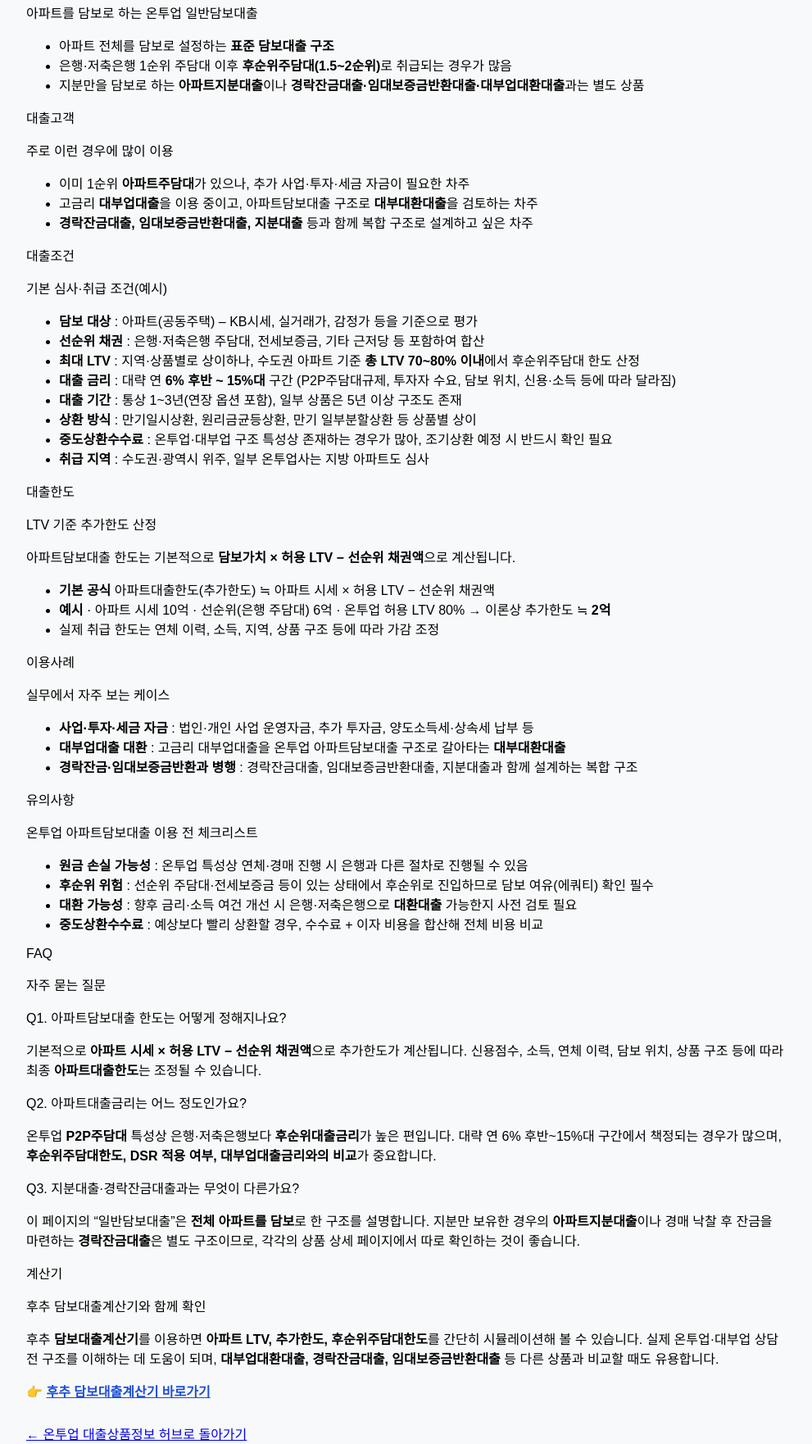
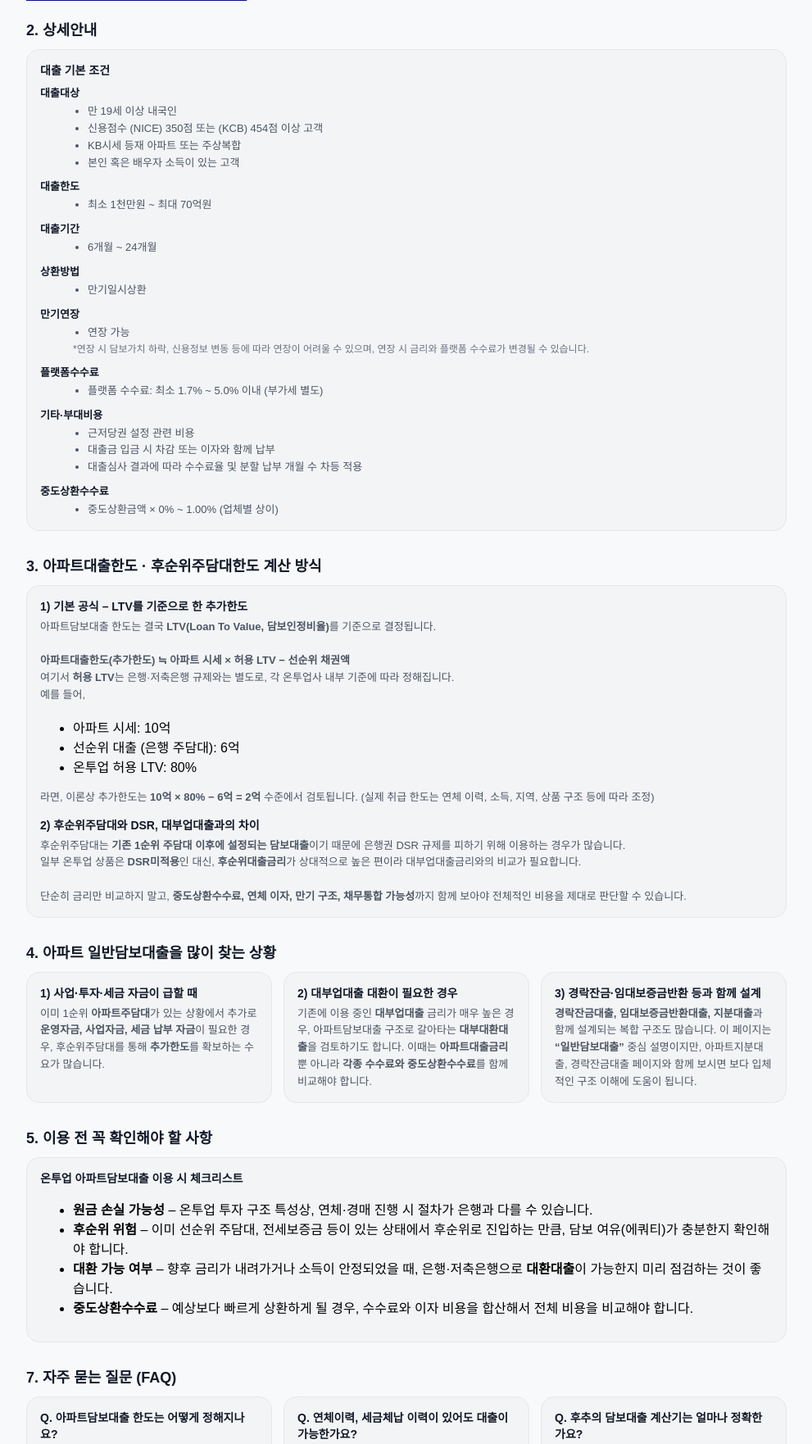
Before and after one commit to huchudb/huchudb.github.io, a plain HTML site: page beta/products/apt-general.html in a window 1280 px wide. Shown: the part 447-2209 px from the top of the page at 82% size, without its empty margins (144-1135 px from the left). Drawn offline with Linux system fonts and the light colour scheme.

Commit message:
Update apt-general.html

```diff
--- a/beta/products/apt-general.html
+++ b/beta/products/apt-general.html
@@ -48,18 +48,23 @@
   </header>
 
   <main class="products-main">
-
-    <!-- 섹션 1. 히어로 영역(카드형 그대로 유지) -->
+    <!-- 섹션 1. 히어로 영역 -->
     <section class="products-hero">
-      <h1 class="products-hero__title">아파트담보대출 – 일반담보대출 (온투업/P2P)</h1>
+      <h1 class="products-hero__title">아파트 – 일반담보대출</h1>
       <p class="products-hero__desc">
-        후추에서 정리한 <strong>온투업(P2P) 아파트담보대출 중 ‘일반담보대출’</strong> 설명 페이지입니다.
-        은행·저축은행 주택담보대출로는 한도가 부족하거나, 추가 자금이 필요한 경우
-        <strong>후순위주담대, 온투업 아파트담보대출</strong>을 어떻게 활용할 수 있는지 구조를 정리합니다.
+        온라인투자연계금융업 아파트담보대출 상품 중
+        <strong>‘일반담보대출’</strong> 관련 설명입니다.
         <br /><br />
-        이 페이지는 실제 온투업 사례를 바탕으로
-        <strong>아파트대출한도, 아파트대출금리, 후순위주담대한도</strong>를 이해할 수 있도록 돕는
-        <strong>정보 제공용 베타 콘텐츠</strong>입니다. (대출 실행은 각 온투업사 심사 결과에 따라 달라질 수 있습니다.)
+        <strong>대상고객:</strong> 은행·저축은행 주택담보대출로는 한도가 부족하거나, 추가 자금이 필요한 개인<br />
+        <strong>대출한도:</strong> 1천만원 ~ 70억원<br />
+        <strong>대출약정:</strong> 대면 또는 비대면(업체별 상이)<br />
+        <strong>대출금리:</strong> 최저 6% ~ 최대 15.5%<br />
+        <strong>플랫폼수수료:</strong> 최소 1.7% ~ 5.0% 이내 (부가세 별도)
+        <br /><br />
+        <em style="font-size:12px;color:#6b7280;">
+          *해당 정보는 온투업에서 취급중인 부동산 담보대출상품과 실제 대출 사례를 바탕으로 구성된
+          단순 정보 제공용 콘텐츠입니다. (대출한도 등 관련 문의는 각 온투업사에 문의하세요.)
+        </em>
       </p>
 
       <!-- 태그 블록 (SEO 키워드 노출용) -->
@@ -86,184 +91,217 @@
       </div>
     </section>
 
-    <!-- ============================================================
-         섹션 2 이후: ‘상품안내’ 2열 표 형식 레이아웃
-         ============================================================ -->
+    <!-- 섹션 2. 상세안내 -->
     <section class="products-section">
-      <div class="product-detail">
-        <div class="product-detail-tab">상품안내</div>
-        <div class="product-detail-inner">
+      <h2 class="products-section__title">2. 상세안내</h2>
+      <article class="product-info-card">
+        <h3>대출 기본 조건</h3>
 
-          <!-- 2-1. 상품개요 -->
-          <div class="product-detail-row">
-            <div class="product-detail-label">상품개요</div>
-            <div class="product-detail-body">
-              <p class="product-detail-body__title">아파트를 담보로 하는 온투업 일반담보대출</p>
+        <h4 style="margin:8px 0 4px;font-size:13px;font-weight:800;color:#111827;">대출대상</h4>
+        <ul style="margin:0 0 8px 18px;font-size:13px;color:#4b5563;line-height:1.6;">
+          <li>만 19세 이상 내국인</li>
+          <li>신용점수 (NICE) 350점 또는 (KCB) 454점 이상 고객</li>
+          <li>KB시세 등재 아파트 또는 주상복합</li>
+          <li>본인 혹은 배우자 소득이 있는 고객</li>
+        </ul>
+
+        <h4 style="margin:8px 0 4px;font-size:13px;font-weight:800;color:#111827;">대출한도</h4>
+        <ul style="margin:0 0 8px 18px;font-size:13px;color:#4b5563;line-height:1.6;">
+          <li>최소 1천만원 ~ 최대 70억원</li>
+        </ul>
+
+        <h4 style="margin:8px 0 4px;font-size:13px;font-weight:800;color:#111827;">대출기간</h4>
+        <ul style="margin:0 0 8px 18px;font-size:13px;color:#4b5563;line-height:1.6;">
+          <li>6개월 ~ 24개월</li>
+        </ul>
+
+        <h4 style="margin:8px 0 4px;font-size:13px;font-weight:800;color:#111827;">상환방법</h4>
+        <ul style="margin:0 0 8px 18px;font-size:13px;color:#4b5563;line-height:1.6;">
+          <li>만기일시상환</li>
+        </ul>
+
+        <h4 style="margin:8px 0 4px;font-size:13px;font-weight:800;color:#111827;">만기연장</h4>
+        <ul style="margin:0 0 8px 18px;font-size:13px;color:#4b5563;line-height:1.6;">
+          <li>연장 가능</li>
+          <li style="list-style:none;margin-left:-18px;font-size:12px;color:#6b7280;">
+            *연장 시 담보가치 하락, 신용정보 변동 등에 따라 연장이 어려울 수 있으며,
+            연장 시 금리와 플랫폼 수수료가 변경될 수 있습니다.
+          </li>
+        </ul>
+
+        <h4 style="margin:8px 0 4px;font-size:13px;font-weight:800;color:#111827;">플랫폼수수료</h4>
+        <ul style="margin:0 0 8px 18px;font-size:13px;color:#4b5563;line-height:1.6;">
+          <li>플랫폼 수수료: 최소 1.7% ~ 5.0% 이내 (부가세 별도)</li>
+        </ul>
+
+        <h4 style="margin:8px 0 4px;font-size:13px;font-weight:800;color:#111827;">기타·부대비용</h4>
+        <ul style="margin:0 0 8px 18px;font-size:13px;color:#4b5563;line-height:1.6;">
+          <li>근저당권 설정 관련 비용</li>
+          <li>대출금 입금 시 차감 또는 이자와 함께 납부</li>
+          <li>대출심사 결과에 따라 수수료율 및 분할 납부 개월 수 차등 적용</li>
+        </ul>
+
+        <h4 style="margin:8px 0 4px;font-size:13px;font-weight:800;color:#111827;">중도상환수수료</h4>
+        <ul style="margin:0 0 0 18px;font-size:13px;color:#4b5563;line-height:1.6;">
+          <li>중도상환금액 × 0% ~ 1.00% (업체별 상이)</li>
+        </ul>
+      </article>
+    </section>
+
+    <!-- 섹션 3~5: 기존 설명 그대로 유지 -->
+    <section class="products-section">
+      <h2 class="products-section__title">3. 아파트대출한도 · 후순위주담대한도 계산 방식</h2>
+      <article class="product-info-card">
+        <h3>1) 기본 공식 – LTV를 기준으로 한 추가한도</h3>
+        <p>
+          아파트담보대출 한도는 결국
+          <strong>LTV(Loan To Value, 담보인정비율)</strong>를 기준으로 결정됩니다.
+          <br /><br />
+          <strong>아파트대출한도(추가한도) ≒ 아파트 시세 × 허용 LTV − 선순위 채권액</strong>
+          <br />
+          여기서 <strong>허용 LTV</strong>는 은행·저축은행 규제와는 별도로,
+          각 온투업사 내부 기준에 따라 정해집니다.
+          <br />
+          예를 들어,
+        </p>
         <ul>
-                <li>아파트 전체를 담보로 설정하는 <strong>표준 담보대출 구조</strong></li>
-                <li>은행·저축은행 1순위 주담대 이후 <strong>후순위주담대(1.5~2순위)</strong>로 취급되는 경우가 많음</li>
-                <li>지분만을 담보로 하는 <strong>아파트지분대출</strong>이나
-                  <strong>경락잔금대출·임대보증금반환대출·대부업대환대출</strong>과는 별도 상품</li>
+          <li>아파트 시세: 10억</li>
+          <li>선순위 대출 (은행 주담대): 6억</li>
+          <li>온투업 허용 LTV: 80%</li>
         </ul>
-            </div>
-          </div>
-
-          <!-- 2-2. 대출고객 -->
-          <div class="product-detail-row">
-            <div class="product-detail-label">대출고객</div>
-            <div class="product-detail-body">
-              <p class="product-detail-body__title">주로 이런 경우에 많이 이용</p>
-              <ul>
-                <li>이미 1순위 <strong>아파트주담대</strong>가 있으나, 추가 사업·투자·세금 자금이 필요한 차주</li>
-                <li>고금리 <strong>대부업대출</strong>을 이용 중이고,
-                    아파트담보대출 구조로 <strong>대부대환대출</strong>을 검토하는 차주</li>
-                <li><strong>경락잔금대출, 임대보증금반환대출, 지분대출</strong> 등과 함께
-                    복합 구조로 설계하고 싶은 차주</li>
-              </ul>
-            </div>
-          </div>
-
-          <!-- 2-3. 대출조건 -->
-          <div class="product-detail-row">
-            <div class="product-detail-label">대출조건</div>
-            <div class="product-detail-body">
-              <p class="product-detail-body__title">기본 심사·취급 조건(예시)</p>
-              <ul class="product-detail-list">
-                <li><strong>담보 대상</strong> : 아파트(공동주택) – KB시세, 실거래가, 감정가 등을 기준으로 평가</li>
-                <li><strong>선순위 채권</strong> : 은행·저축은행 주담대, 전세보증금, 기타 근저당 등 포함하여 합산</li>
-                <li><strong>최대 LTV</strong> : 지역·상품별로 상이하나,
-                    수도권 아파트 기준 <strong>총 LTV 70~80% 이내</strong>에서 후순위주담대 한도 산정</li>
-                <li><strong>대출 금리</strong> : 대략 연 <strong>6% 후반 ~ 15%대</strong> 구간
-                    (P2P주담대규제, 투자자 수요, 담보 위치, 신용·소득 등에 따라 달라짐)</li>
-                <li><strong>대출 기간</strong> : 통상 1~3년(연장 옵션 포함), 일부 상품은 5년 이상 구조도 존재</li>
-                <li><strong>상환 방식</strong> : 만기일시상환, 원리금균등상환, 만기 일부분할상환 등 상품별 상이</li>
-                <li><strong>중도상환수수료</strong> : 온투업·대부업 구조 특성상 존재하는 경우가 많아,
-                    조기상환 예정 시 반드시 확인 필요</li>
-                <li><strong>취급 지역</strong> : 수도권·광역시 위주, 일부 온투업사는 지방 아파트도 심사</li>
-              </ul>
-            </div>
-          </div>
-
-          <!-- 2-4. 대출한도 -->
-          <div class="product-detail-row">
-            <div class="product-detail-label">대출한도</div>
-            <div class="product-detail-body">
-              <p class="product-detail-body__title">LTV 기준 추가한도 산정</p>
         <p>
-                아파트담보대출 한도는 기본적으로
-                <strong>담보가치 × 허용 LTV − 선순위 채권액</strong>으로 계산됩니다.
-              </p>
-              <ul class="product-detail-list">
-                <li><strong>기본 공식</strong>
-                  아파트대출한도(추가한도) ≒ 아파트 시세 × 허용 LTV − 선순위 채권액
-                </li>
-                <li><strong>예시</strong>
-                  · 아파트 시세 10억
-                  · 선순위(은행 주담대) 6억
-                  · 온투업 허용 LTV 80%
-                  → 이론상 추가한도 ≒ <strong>2억</strong>
-                </li>
-                <li>실제 취급 한도는 연체 이력, 소득, 지역, 상품 구조 등에 따라 가감 조정</li>
-              </ul>
-            </div>
-          </div>
-
-          <!-- 2-5. 이용사례 -->
-          <div class="product-detail-row">
-            <div class="product-detail-label">이용사례</div>
-            <div class="product-detail-body">
-              <p class="product-detail-body__title">실무에서 자주 보는 케이스</p>
-              <ul class="product-detail-list">
-                <li><strong>사업·투자·세금 자금</strong> : 법인·개인 사업 운영자금, 추가 투자금, 양도소득세·상속세 납부 등</li>
-                <li><strong>대부업대출 대환</strong> : 고금리 대부업대출을
-                    온투업 아파트담보대출 구조로 갈아타는 <strong>대부대환대출</strong></li>
-                <li><strong>경락잔금·임대보증금반환과 병행</strong> :
-                    경락잔금대출, 임대보증금반환대출, 지분대출과 함께 설계하는 복합 구조</li>
-              </ul>
-            </div>
-          </div>
-
-          <!-- 2-6. 유의사항 -->
-          <div class="product-detail-row">
-            <div class="product-detail-label">유의사항</div>
-            <div class="product-detail-body">
-              <p class="product-detail-body__title">온투업 아파트담보대출 이용 전 체크리스트</p>
-              <ul class="product-detail-list">
-                <li><strong>원금 손실 가능성</strong> : 온투업 특성상 연체·경매 진행 시
-                    은행과 다른 절차로 진행될 수 있음</li>
-                <li><strong>후순위 위험</strong> : 선순위 주담대·전세보증금 등이 있는 상태에서
-                    후순위로 진입하므로 담보 여유(에쿼티) 확인 필수</li>
-                <li><strong>대환 가능성</strong> : 향후 금리·소득 여건 개선 시
-                    은행·저축은행으로 <strong>대환대출</strong> 가능한지 사전 검토 필요</li>
-                <li><strong>중도상환수수료</strong> : 예상보다 빨리 상환할 경우,
-                    수수료 + 이자 비용을 합산해 전체 비용 비교</li>
-              </ul>
-            </div>
-          </div>
-
-          <!-- 2-7. FAQ -->
-          <div class="product-detail-row">
-            <div class="product-detail-label">FAQ</div>
-            <div class="product-detail-body">
-              <p class="product-detail-body__title">자주 묻는 질문</p>
-
-              <p class="product-detail-faq-q">Q1. 아파트담보대출 한도는 어떻게 정해지나요?</p>
-              <p class="product-detail-faq-a">
-                기본적으로 <strong>아파트 시세 × 허용 LTV − 선순위 채권액</strong>으로
-                추가한도가 계산됩니다. 신용점수, 소득, 연체 이력, 담보 위치, 상품 구조 등에 따라
-                최종 <strong>아파트대출한도</strong>는 조정될 수 있습니다.
+          라면, 이론상 추가한도는 <strong>10억 × 80% − 6억 = 2억</strong> 수준에서 검토됩니다.
+          (실제 취급 한도는 연체 이력, 소득, 지역, 상품 구조 등에 따라 조정)
         </p>
 
-              <p class="product-detail-faq-q">Q2. 아파트대출금리는 어느 정도인가요?</p>
-              <p class="product-detail-faq-a">
-                온투업 <strong>P2P주담대</strong> 특성상 은행·저축은행보다
-                <strong>후순위대출금리</strong>가 높은 편입니다.
-                대략 연 6% 후반~15%대 구간에서 책정되는 경우가 많으며,
-                <strong>후순위주담대한도, DSR 적용 여부, 대부업대출금리와의 비교</strong>가 중요합니다.
+        <h3 style="margin-top:12px;">2) 후순위주담대와 DSR, 대부업대출과의 차이</h3>
+        <p>
+          후순위주담대는 <strong>기존 1순위 주담대 이후에 설정되는 담보대출</strong>이기 때문에
+          은행권 DSR 규제를 피하기 위해 이용하는 경우가 많습니다.
+          <br />
+          일부 온투업 상품은 <strong>DSR미적용</strong>인 대신,
+          <strong>후순위대출금리</strong>가 상대적으로 높은 편이라
+          대부업대출금리와의 비교가 필요합니다.
+          <br /><br />
+          단순히 금리만 비교하지 말고,
+          <strong>중도상환수수료, 연체 이자, 만기 구조, 채무통합 가능성</strong>까지 함께 보아야
+          전체적인 비용을 제대로 판단할 수 있습니다.
         </p>
+      </article>
+    </section>
 
-              <p class="product-detail-faq-q">Q3. 지분대출·경락잔금대출과는 무엇이 다른가요?</p>
-              <p class="product-detail-faq-a">
-                이 페이지의 “일반담보대출”은 <strong>전체 아파트를 담보</strong>로 한 구조를 설명합니다.
-                지분만 보유한 경우의 <strong>아파트지분대출</strong>이나
-                경매 낙찰 후 잔금을 마련하는 <strong>경락잔금대출</strong>은
-                별도 구조이므로, 각각의 상품 상세 페이지에서 따로 확인하는 것이 좋습니다.
+    <section class="products-section">
+      <h2 class="products-section__title">4. 아파트 일반담보대출을 많이 찾는 상황</h2>
+      <div class="products-info-grid">
+        <article class="product-info-card">
+          <h3>1) 사업·투자·세금 자금이 급할 때</h3>
+          <p>
+            이미 1순위 <strong>아파트주담대</strong>가 있는 상황에서
+            추가로 <strong>운영자금, 사업자금, 세금 납부 자금</strong>이 필요한 경우,
+            후순위주담대를 통해 <strong>추가한도</strong>를 확보하는 수요가 많습니다.
           </p>
+        </article>
+        <article class="product-info-card">
+          <h3>2) 대부업대출 대환이 필요한 경우</h3>
+          <p>
+            기존에 이용 중인 <strong>대부업대출</strong> 금리가 매우 높은 경우,
+            아파트담보대출 구조로 갈아타는 <strong>대부대환대출</strong>을 검토하기도 합니다.
+            이때는 <strong>아파트대출금리</strong>뿐 아니라
+            <strong>각종 수수료와 중도상환수수료</strong>를 함께 비교해야 합니다.
+          </p>
+        </article>
+        <article class="product-info-card">
+          <h3>3) 경락잔금·임대보증금반환 등과 함께 설계</h3>
+          <p>
+            <strong>경락잔금대출, 임대보증금반환대출, 지분대출</strong>과
+            함께 설계되는 복합 구조도 많습니다.
+            이 페이지는 <strong>“일반담보대출”</strong> 중심 설명이지만,
+            아파트지분대출, 경락잔금대출 페이지와 함께 보시면
+            보다 입체적인 구조 이해에 도움이 됩니다.
+          </p>
+        </article>
       </div>
+    </section>
+
+    <section class="products-section">
+      <h2 class="products-section__title">5. 이용 전 꼭 확인해야 할 사항</h2>
+      <article class="product-info-card">
+        <h3>온투업 아파트담보대출 이용 시 체크리스트</h3>
+        <ul>
+          <li><strong>원금 손실 가능성</strong> – 온투업 투자 구조 특성상, 연체·경매 진행 시 절차가 은행과 다를 수 있습니다.</li>
+          <li><strong>후순위 위험</strong> – 이미 선순위 주담대, 전세보증금 등이 있는 상태에서 후순위로 진입하는 만큼,
+            담보 여유(에쿼티)가 충분한지 확인해야 합니다.</li>
+          <li><strong>대환 가능 여부</strong> – 향후 금리가 내려가거나 소득이 안정되었을 때,
+            은행·저축은행으로 <strong>대환대출</strong>이 가능한지 미리 점검하는 것이 좋습니다.</li>
+          <li><strong>중도상환수수료</strong> – 예상보다 빠르게 상환하게 될 경우,
+            수수료와 이자 비용을 합산해서 전체 비용을 비교해야 합니다.</li>
+        </ul>
+      </article>
+    </section>
+
+    <!-- 섹션 7. FAQ -->
+    <section class="products-section products-section--info">
+      <h2 class="products-section__title">7. 자주 묻는 질문 (FAQ)</h2>
+      <div class="products-info-grid">
+        <article class="product-info-card">
+          <h3>Q. 아파트담보대출 한도는 어떻게 정해지나요?</h3>
+          <p>
+            기본적으로 <strong>KB시세 × 허용 LTV − 선순위 채권액</strong>으로 한도가 계산됩니다.
+            다만, 담보 위치, 신용점수, 소득, 연체 이력 등에 따라
+            최종 대출한도는 조정될 수 있습니다.
+          </p>
+        </article>
+        <article class="product-info-card">
+          <h3>Q. 연체이력, 세금체납 이력이 있어도 대출이 가능한가요?</h3>
+          <p>
+            네. 가능한 온투업체가 있습니다.
+            다만, 연체 이력·세금 체납 이력 등에 따라
+            <strong>금리·플랫폼수수료 등 조건이 차등 적용</strong>될 수 있습니다.
+          </p>
+        </article>
+        <article class="product-info-card">
+          <h3>Q. 후추의 담보대출 계산기는 얼마나 정확한가요?</h3>
+          <p>
+            후추 담보대출계산기는 온투업에서 실제 취급했던 담보대출 정보를 기반으로
+            설계되어 있습니다. 한도 및 금리는 각 업체별 상담을 통해 최종 확정되지만,
+            <strong>대출 가능·불가능에 대한 결과는 90% 이상 정확</strong>하여
+            불필요한 상담을 피하는 데 도움이 됩니다.
+            또한 개인정보 입력 없이, 간단한 정보만으로도 계산이 가능합니다.
+          </p>
+        </article>
       </div>
+    </section>
 
-          <!-- 2-8. 담보대출계산기 안내 -->
-          <div class="product-detail-row">
-            <div class="product-detail-label">계산기</div>
-            <div class="product-detail-body">
-              <p class="product-detail-body__title">후추 담보대출계산기와 함께 확인</p>
+    <!-- 섹션 8. 담보대출계산기 안내 -->
+    <section class="products-section">
+      <h2 class="products-section__title">8. 후추 담보대출계산기와 함께 확인하세요</h2>
+      <article class="product-info-card">
+        <h3>담보대출계산기로 LTV와 추가한도 먼저 체크</h3>
         <p>
-                후추 <strong>담보대출계산기</strong>를 이용하면
-                <strong>아파트 LTV, 추가한도, 후순위주담대한도</strong>를 간단히 시뮬레이션해 볼 수 있습니다.
-                실제 온투업·대부업 상담 전 구조를 이해하는 데 도움이 되며,
-                <strong>대부업대환대출, 경락잔금대출, 임대보증금반환대출</strong> 등 다른 상품과 비교할 때도 유용합니다.
+          후추의 <strong>담보대출계산기</strong>를 이용하면
+          소유 중인 아파트에 대해
+          간단히 <strong>대출 가능 여부</strong>를 확인해 볼 수 있습니다.
+          <br />
+          실제 온투업체 상담 전, 대략적인 조건을 이해하는 데 도움이 되며,
+          대출이 가능한 경우 <strong>49개 온투업체</strong> 중
+          조건에 맞는 온투업체를 확인할 수 있습니다.
         </p>
-              <p style="margin-top:6px;">
+        <p style="margin-top:8px;">
           👉 <a href="/" style="color:#1d4ed8;font-weight:700;text-decoration:underline;">
             후추 담보대출계산기 바로가기
           </a>
         </p>
-            </div>
-          </div>
-
-        </div><!-- /.product-detail-inner -->
-      </div><!-- /.product-detail -->
+      </article>
     </section>
 
-    <!-- 하단에 허브로 돌아가기 버튼 한 번 더 -->
+    <!-- 섹션 9. 뒤로가기 버튼 -->
     <section class="products-section">
       <div style="text-align:left;">
         <a href="/beta/products/" class="product-btn">
-          ← 온투업 대출상품정보 허브로 돌아가기
+          ← 뒤로가기
         </a>
       </div>
     </section>
-
   </main>
 
   <footer class="beta-footer" role="contentinfo">
```
Lines whose indentation alone changed are shown as unchanged.
